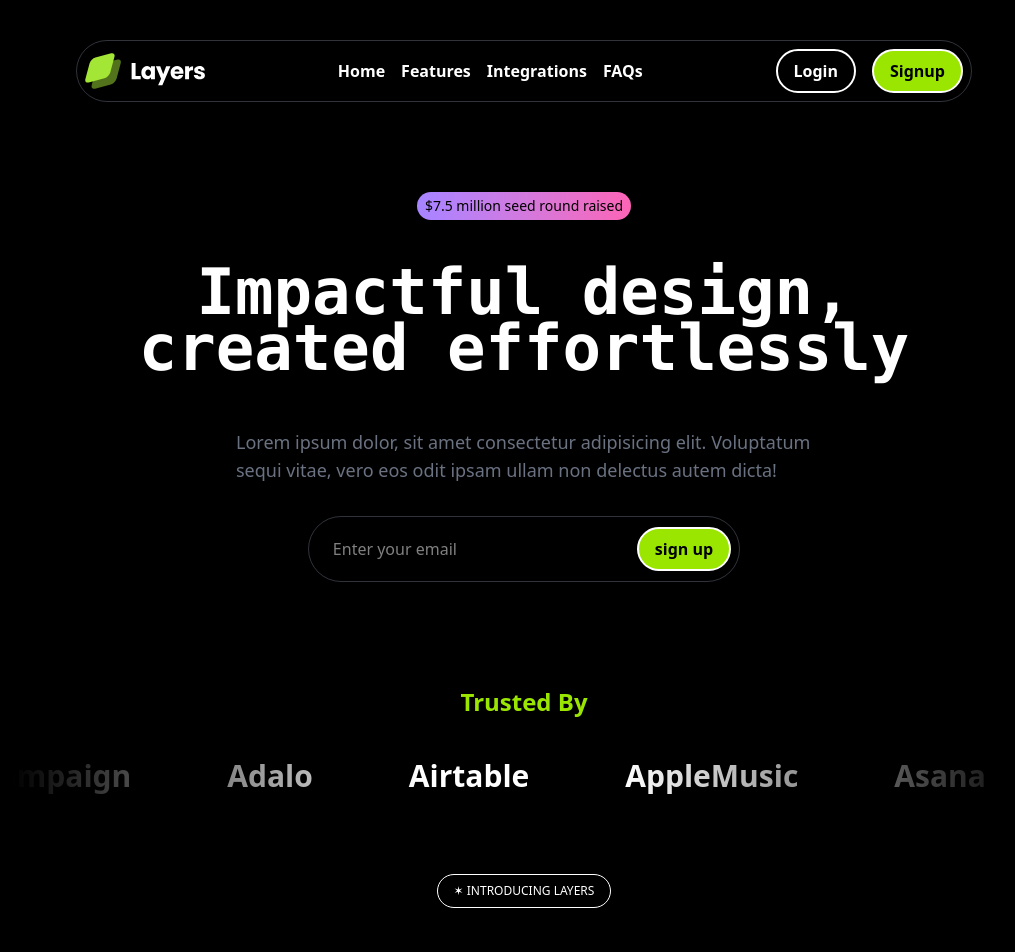
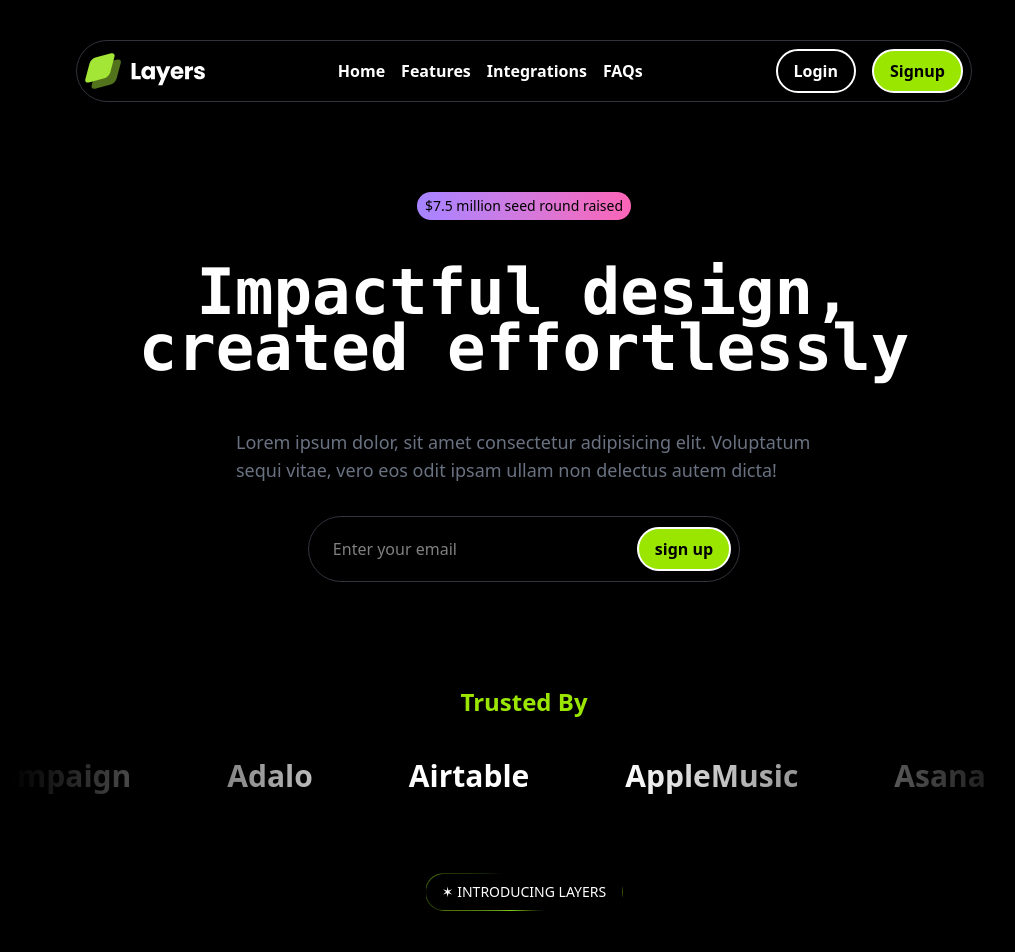
Before and after one commit to singh-vinit/saas-landing-page, a Next.js app: page / in a window 1280 px wide. Shown: the top 952 px of the page, without its empty margins (116-1131 px from the left). Built offline with nearby package versions, Linux system fonts and the light colour scheme.

Commit message:
rotating border in tag

```diff
--- a/src/components/Tag.tsx
+++ b/src/components/Tag.tsx
@@ -1,14 +1,27 @@
+"use client";
+import { useTime, useTransform, motion } from "motion/react";
+
 interface Props {
   text: string;
   classname?: string;
 }
 
 export default function Tag({ text, classname }: Props) {
+  const time = useTime();
+  const rotate = useTransform(time, [0, 4000], [0, 360], { clamp: false });
+  const rotatingBg = useTransform(
+    rotate,
+    (r) => `conic-gradient(from ${r}deg, #000, #000, #84CC16, #000, #000)`
+  );
   return (
-    <div
-      className={`px-4 py-2 w-fit rounded-full text-xs text-white font-[400] ${classname}`}
-    >
-      ✶ {text}
+    <div className={`relative w-fit  ${classname}`}>
+      <div className="relative z-1 rounded-full bg-black text-sm text-white font-[400] px-4 py-2">
+        ✶ {text}
+      </div>
+      <motion.div
+        className="absolute -inset-[1px] rounded-full bg-clip-border border border-transparent"
+        style={{ background: rotatingBg }}
+      ></motion.div>
     </div>
   );
 }
--- a/src/section/Introduction.tsx
+++ b/src/section/Introduction.tsx
@@ -9,7 +9,7 @@
     <section className="py-10">
       <Tag
         text="introducing layers"
-        classname="uppercase border border-white mx-auto mb-10"
+        classname="uppercase mx-auto mb-10"
       />
       <AnimatedText text={text} />
     </section>
```
